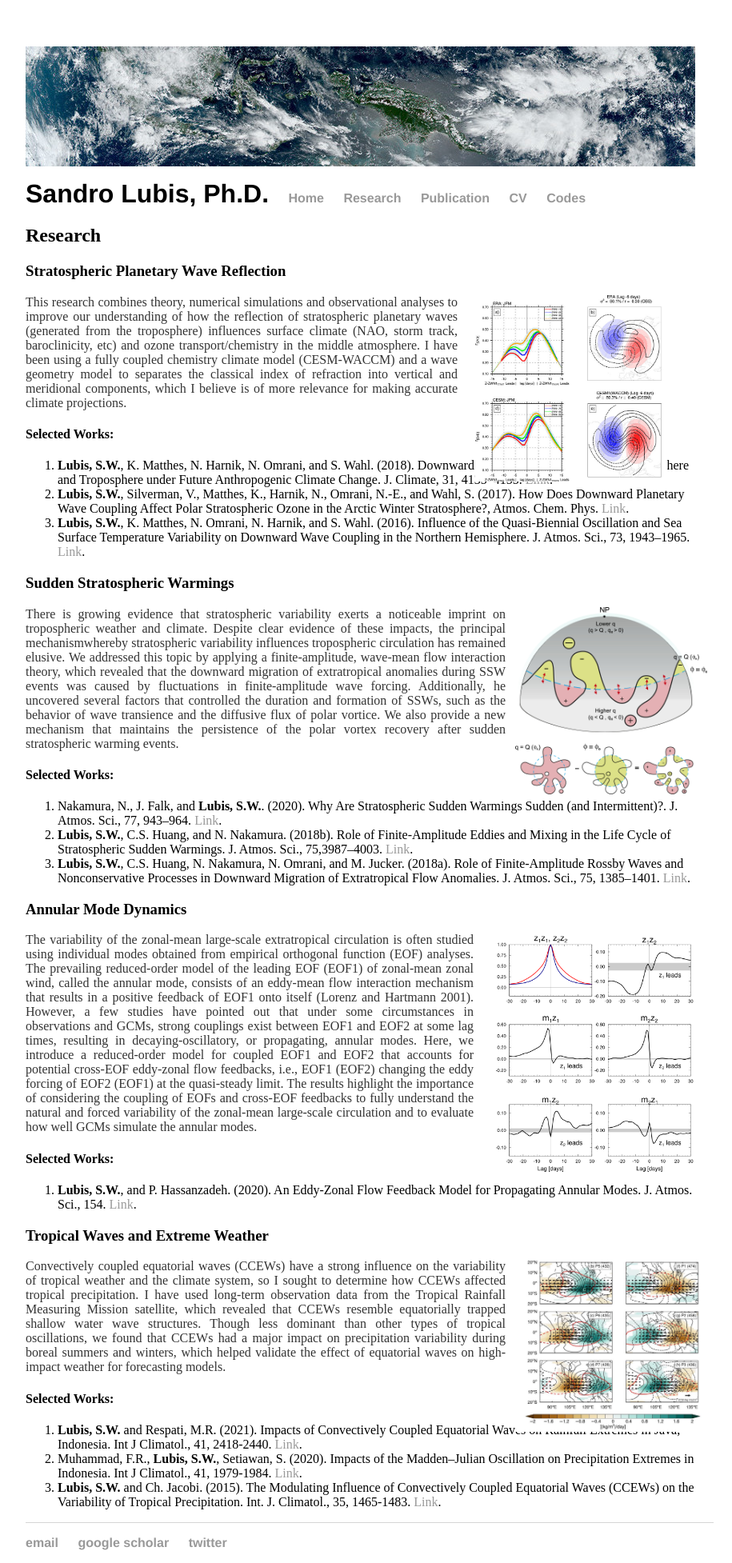
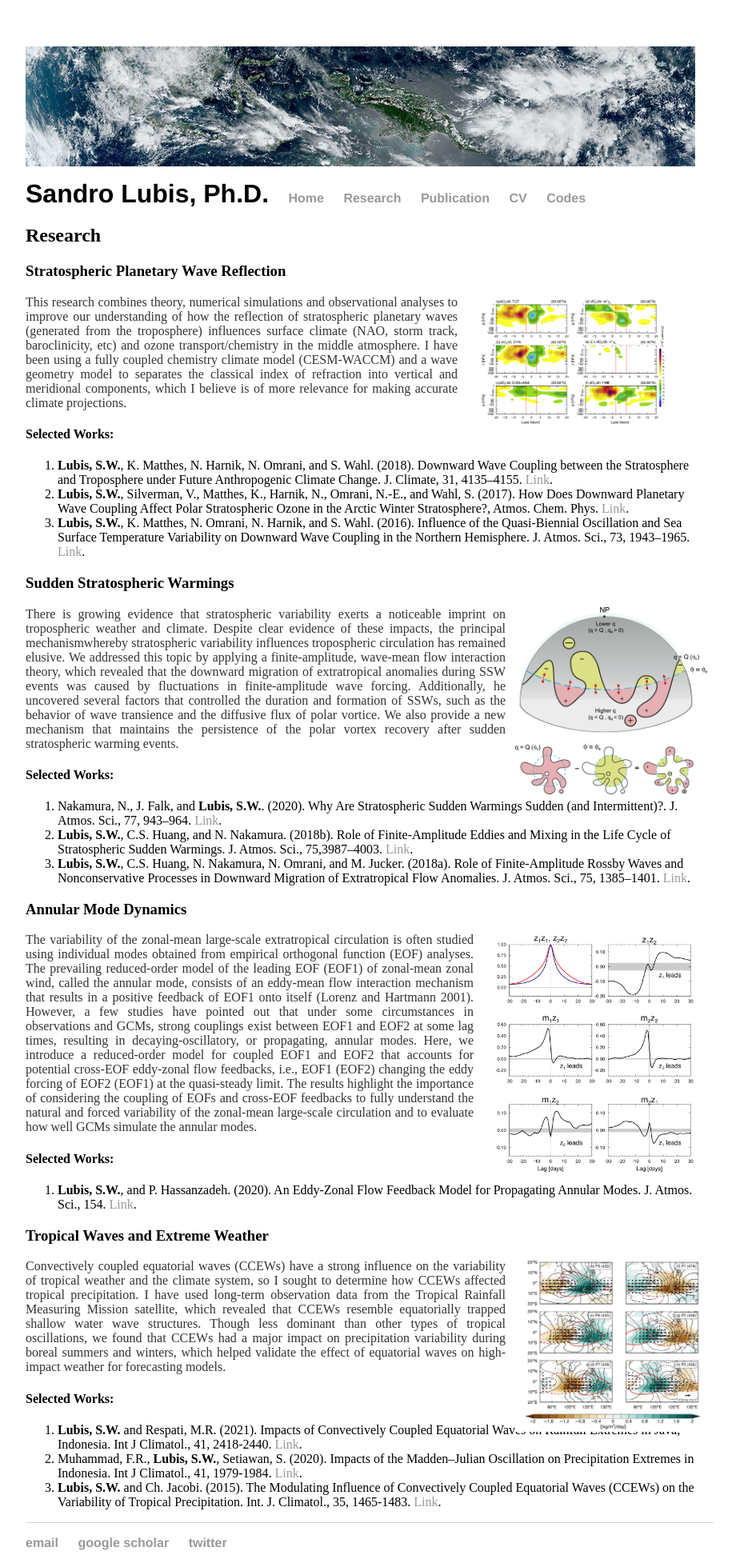
Before and after one commit to sandrolubis/sandrolubis.github.io, a Jekyll site: the page built from research/index.html, in a window 1280 px wide. Shown: the whole page at 80% size, without its empty margins (276-1191 px from the left). Built offline with Jekyll 4.4.1, drawn with Linux system fonts in a browser that asks for light colours.

Commit message:
Update index.html

```diff
--- a/research/index.html
+++ b/research/index.html
@@ -5,7 +5,7 @@
 		<div class="Group">
 			<h2>Research</h2>
 			<h3>Stratospheric Planetary Wave Reflection</h3>
-			<img src="https://sandrolubis.github.io/assets/images/full-jas-d-15-0072.1-f2.jpg" alt="Fig 1" style="position:absolute; left:870px; width:240px">
+			<img src="https://sandrolubis.github.io/assets/images/dwc-ozone.png" alt="Fig 1" style="position:absolute; left:870px; width:240px">
 			<p class="indented", style="width:540px"><font size=3> This research combines theory, numerical simulations and
 				observational analyses to improve our understanding of how the reflection of stratospheric planetary waves (generated from the troposphere)
 				 influences surface climate (NAO, storm track, baroclinicity, etc) and ozone transport/chemistry in the middle atmosphere. I have been
```
